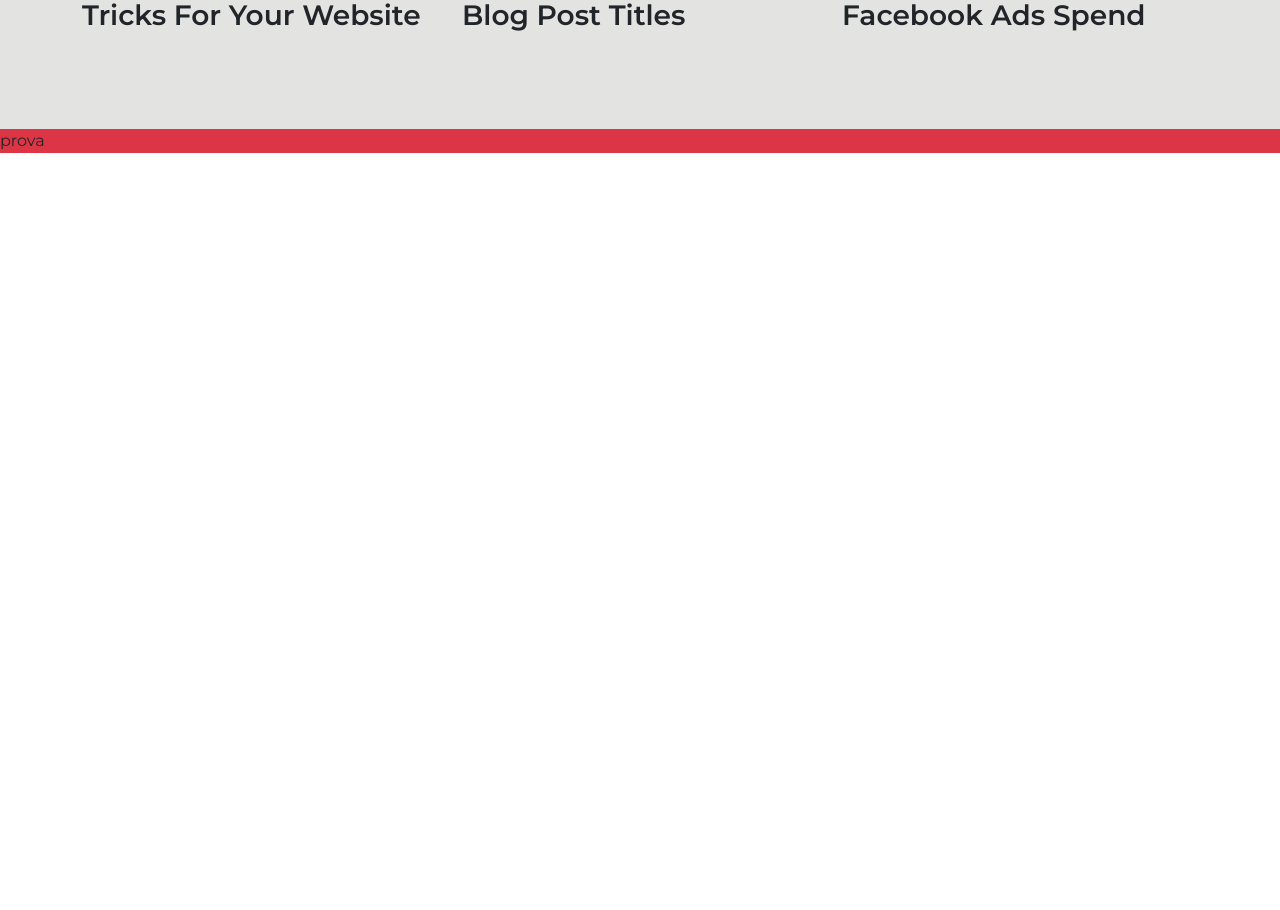
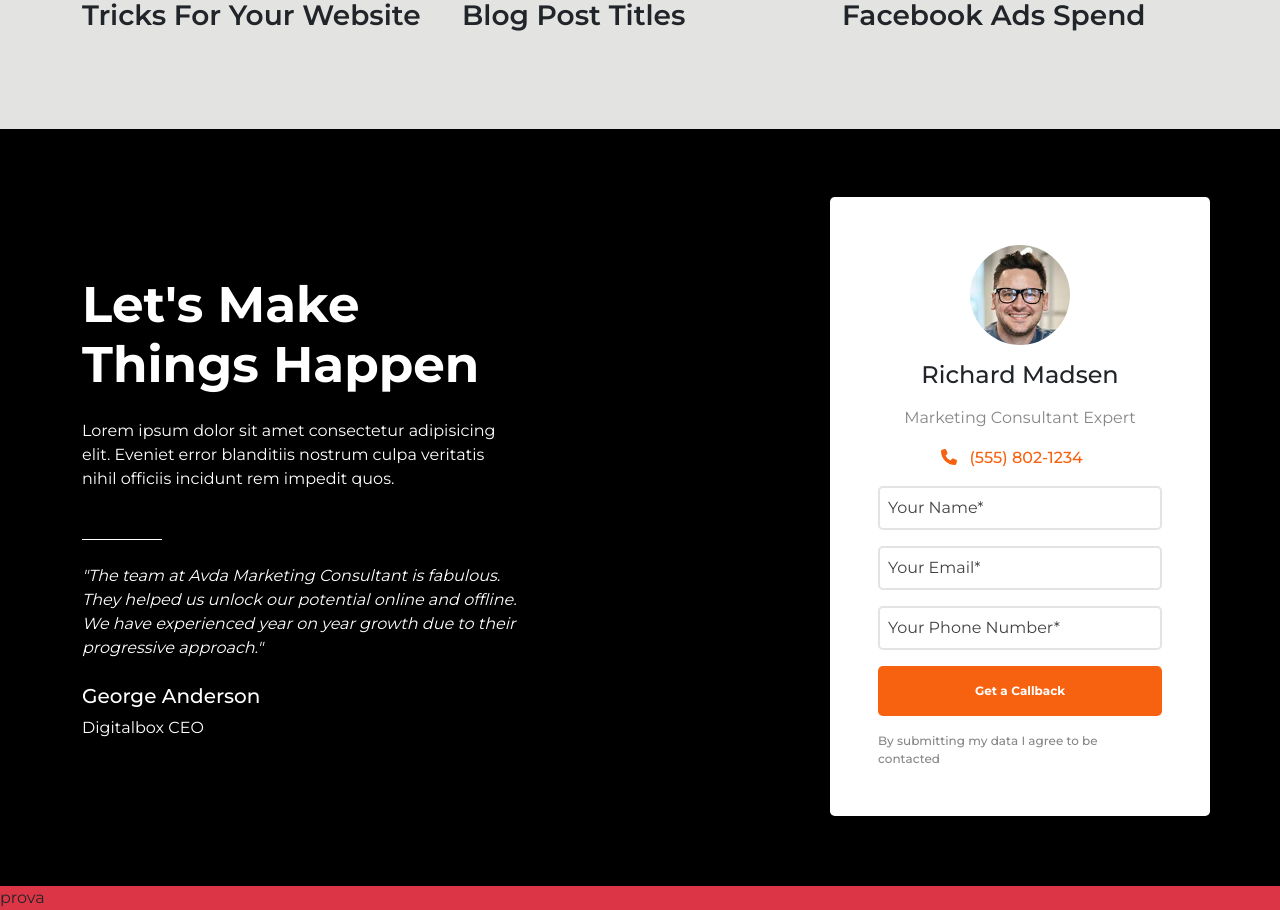
Before and after one commit to Ciro97cu/proj-html-vuejs, a Vue app: page / in a window 1280 px wide. Shown: the part 6340-7250 px from the top of the page. Before the commit the page ends 6493 px from the top, so only its background shows below. Built offline with nearby package versions, Linux system fonts and the light colour scheme.

Commit message:
completed contactus section

```diff
--- /dev/null
+++ b/src/components/ContactSection.vue
@@ -0,0 +1,72 @@
+<template>
+  <div id="contact_container">
+    <div class="container-sm py-5">
+      <div class="row py-5">
+        <div class="col-sm-6 text-white">
+          <h1 class="pb-4">Let's Make Things Happen</h1>
+          <p class="pb-4">
+            Lorem ipsum dolor sit amet consectetur adipisicing elit. Eveniet
+            error blanditiis nostrum culpa veritatis nihil officiis incidunt rem
+            impedit quos.
+          </p>
+          <div class="line my-4"></div>
+          <p class="pb-4">
+            <em
+              >"The team at Avda Marketing Consultant is fabulous. They helped
+              us unlock our potential online and offline. We have experienced
+              year on year growth due to their progressive approach."
+            </em>
+          </p>
+          <h5 class="pb-2">George Anderson</h5>
+          <p>Digitalbox CEO</p>
+        </div>
+        <MarketingExpertCard id="card_contact" />
+      </div>
+    </div>
+  </div>
+</template>
+
+<script>
+import MarketingExpertCard from "./MarketingExpertCard.vue";
+
+export default {
+  name: "ContactSection",
+  components: {
+    MarketingExpertCard,
+  },
+};
+</script>
+
+<style lang="scss" scoped>
+@import "../assets/style/variables.scss";
+
+#contact_container {
+  padding: 50px 0;
+  background-color: black;
+
+  .row {
+    position: relative;
+
+    .col-sm-6 > * {
+      max-width: 80%;
+    }
+
+    h1 {
+      font-size: 50px;
+      font-weight: 700;
+    }
+
+    .line {
+      width: 80px;
+      height: 1px;
+      background-color: white;
+    }
+
+    #card_contact {
+      box-shadow: none;
+      position: absolute;
+      top: 105%;
+    }
+  }
+}
+</style>
--- a/src/components/MainAvada.vue
+++ b/src/components/MainAvada.vue
@@ -4,6 +4,7 @@
     <PlanSection />
     <TeamSection />
     <MarketingSection />
+    <ContactSection />
   </main>
 </template>
 
@@ -12,6 +13,7 @@ import IntroductionSection from "./IntroductionSection.vue";
 import PlanSection from "./PlanSection.vue";
 import TeamSection from "./TeamSection.vue";
 import MarketingSection from "./MarketingSection.vue";
+import ContactSection from "./ContactSection.vue";
 
 export default {
   name: "MainAvada",
@@ -20,6 +22,7 @@ export default {
     PlanSection,
     TeamSection,
     MarketingSection,
+    ContactSection,
   },
 };
 </script>
```
